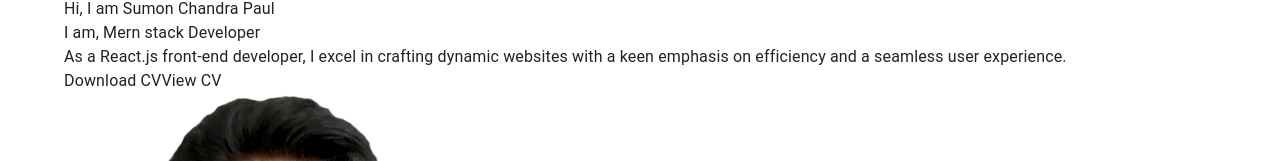
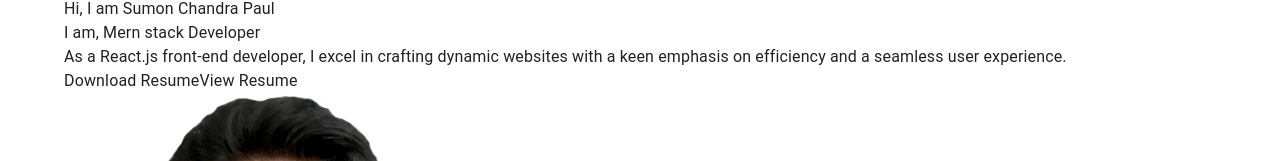
Before and after one commit to sumonpaul55/myFortpolio, a React (Vite) app: page / in a window 1280 px wide. Shown: the part 178-339 px from the top of the page. Built offline with nearby package versions, Linux system fonts and the light colour scheme; no server answers.

Commit message:
add resume text

```diff
--- a/src/pages/home/Banner.jsx
+++ b/src/pages/home/Banner.jsx
@@ -32,10 +32,10 @@ const Banner = () => {
                                     <p className='max-w-[400px] mx-auto md:mx-0 text-start'>As a React.js front-end developer, I excel in crafting dynamic websites with a keen emphasis on efficiency and a seamless user experience.</p>
                                     <div className='flex gap-4 md:gap-10 mt-5 justify-center md:justify-start'>
                                         <button className='px-4 lg:px-0 font-semibold lg:min-w-[200px] hover:bg-pink-800 duration-200 rounded-md bg-pink-600 py-1 md:py mt-5-2'>
-                                            <a href={resume} download>Download CV</a>
+                                            <a href={resume} download>Download Resume</a>
                                         </button>
                                         <button className='px-4 lg:px-0 font-semibold lg:min-w-[200px] hover:bg-pink-800 duration-200 rounded-md bg-pink-600 py-1 md:py mt-5-2'>
-                                            <a href="https://drive.google.com/file/d/1ww5z3TermAyzInt3qPy-99dqFcKwp5AJ/view?usp=sharing" target='_blank' rel="noreferrer">View CV</a>
+                                            <a href="https://drive.google.com/file/d/1ww5z3TermAyzInt3qPy-99dqFcKwp5AJ/view?usp=sharing" target='_blank' rel="noreferrer">View Resume</a>
                                         </button>
                                     </div>
                                 </div>
```
